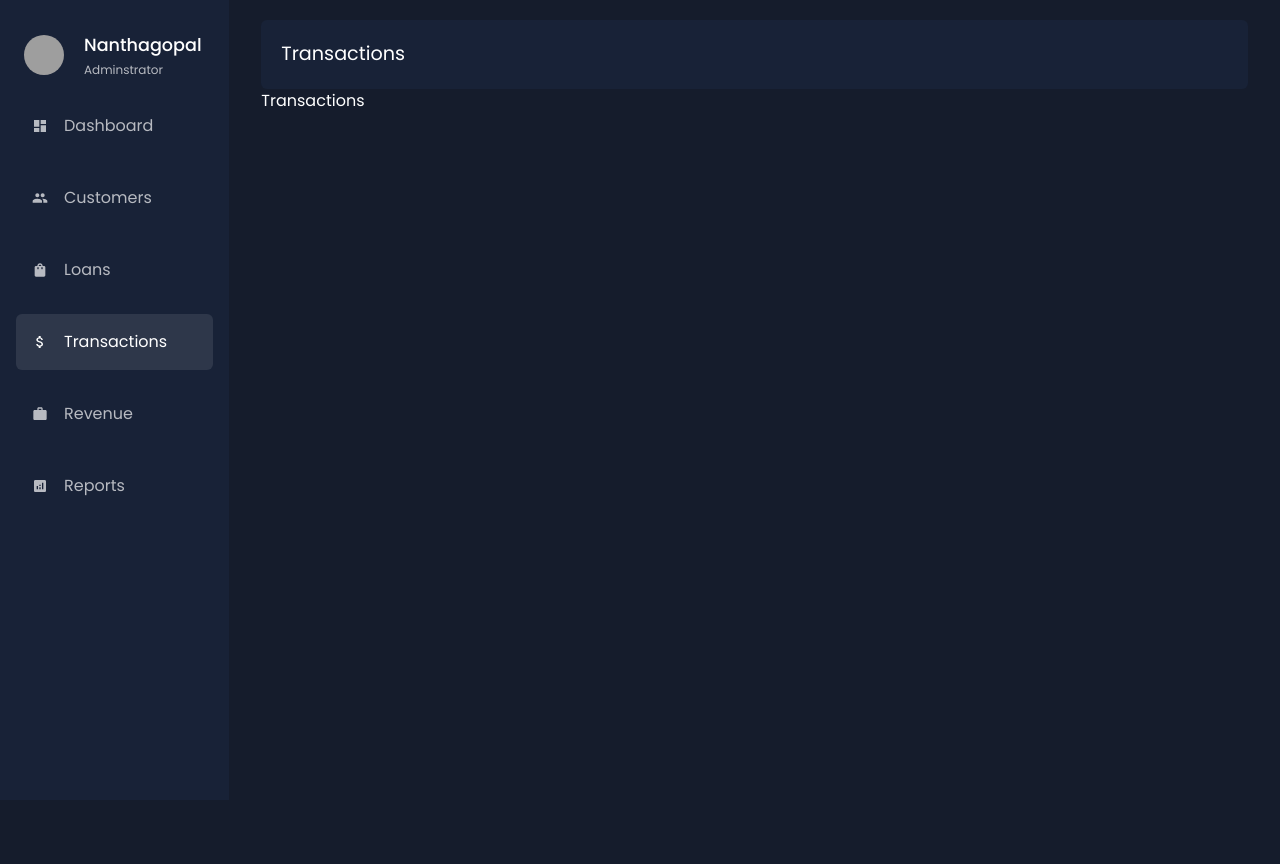
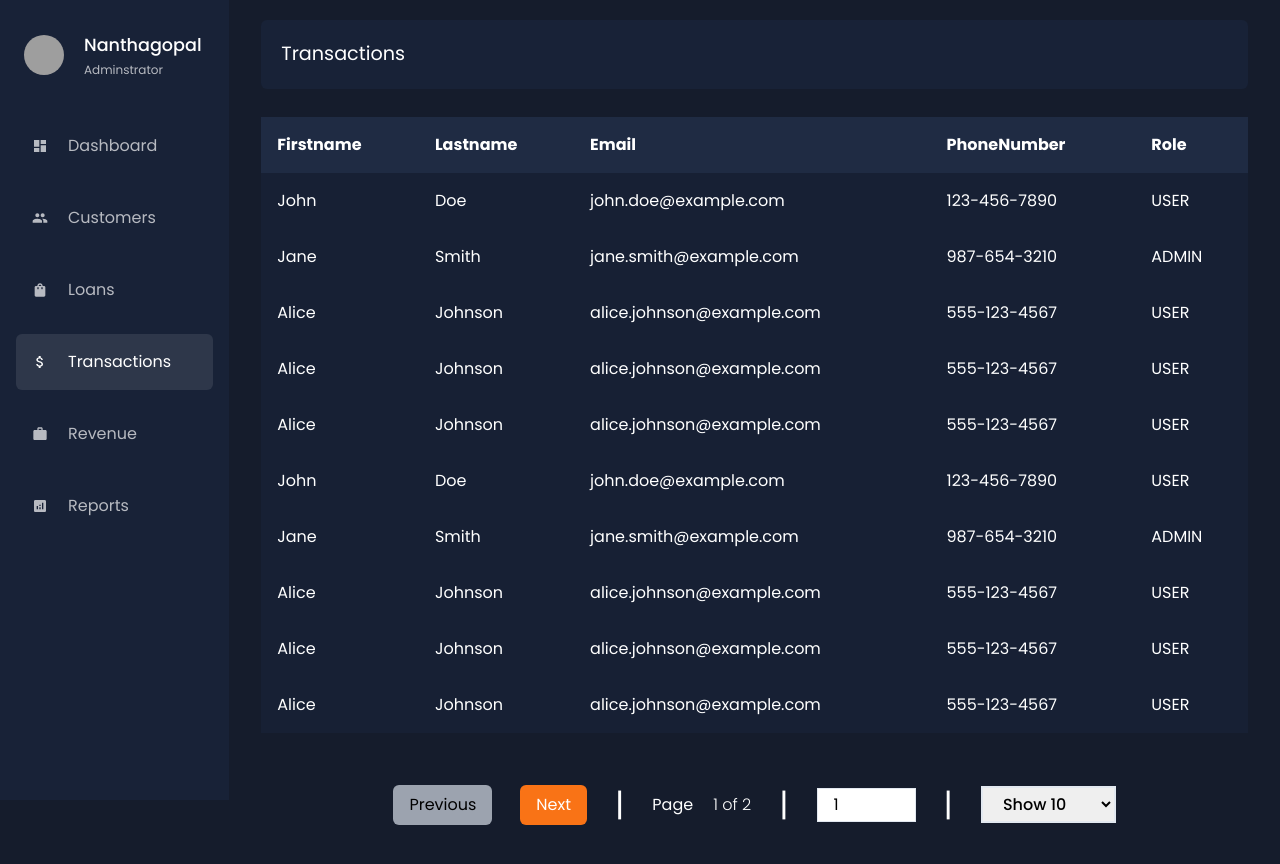
Before and after one commit to college-teams/SMFinance, a Next.js app in the folder frontend/: page /dashboard/transactions in a window 1280 px wide. Shown: the top 864 px of the page. Before the commit the page ends 800 px from the top, so only its background shows below. Built offline with nearby package versions, Linux system fonts and the light colour scheme; grey boxes are pictures that could not be loaded.

Commit message:
Added dashboard UI code and transcation page code

```diff
--- a/frontend/src/app/dashboard/layout.tsx
+++ b/frontend/src/app/dashboard/layout.tsx
@@ -6,11 +6,12 @@ import React from "react";
 const DashboardLayout = ({ children }: { children: React.ReactNode }) => {
   return (
     <React.Fragment>
-      <div className="flex">
-        <div className="flex-[1] bg-secondaryBg py-3 px-4 sticky top-[0px] h-screen">
-          <Sidebar />
-        </div>
-        <div className="relative xl:flex-[5] lg:flex-[4] py-5 px-8 overflow-x-hidden">
+      <div className="relative flex transition-all">
+          <div className="hidden sm:block w-[85px] hover:w-[45%] fixed z-50 md:sticky md:w-full md:block md:flex-[1] bg-secondaryBg py-3 px-4 top-[0px] h-screen transition-all shadow hover:shadow-blue-400 md:shadow-none">
+            <Sidebar />
+          </div>
+
+        <div className="relative xl:flex-[5] flex-[4] py-5 px-8 overflow-x-hidden mt-14 sm:mt-0 sm:ml-[85px]  md:ml-0">
           <Navbar />
           <div>{children}</div>
         </div>
--- a/frontend/src/app/dashboard/transactions/page.tsx
+++ b/frontend/src/app/dashboard/transactions/page.tsx
@@ -1,5 +1,194 @@
+"use client";
+
+import Table from "@/components/Table";
+import { UserDetails } from "@/components/latestTransactions";
+import { useMemo } from "react";
+import { Column } from "react-table";
+
 const Transactions = () => {
-  return <div>Transactions</div>;
+  const columns = useMemo<Column<UserDetails>[]>(
+    () => [
+      {
+        Header: "Firstname",
+        accessor: "firstName",
+      },
+      { Header: "Lastname", accessor: "lastName" },
+      { Header: "Email", accessor: "email" },
+      { Header: "PhoneNumber", accessor: "phoneNumber" },
+      { Header: "Role", accessor: "role" },
+    ],
+    []
+  );
+
+  const dummyUserDetails: UserDetails[] = [
+    {
+      id: 1,
+      firstName: "John",
+      lastName: "Doe",
+      email: "john.doe@example.com",
+      phoneNumber: "123-456-7890",
+      role: "USER",
+    },
+    {
+      id: 2,
+      firstName: "Jane",
+      lastName: "Smith",
+      email: "jane.smith@example.com",
+      phoneNumber: "987-654-3210",
+      role: "ADMIN",
+    },
+    {
+      id: 7,
+      firstName: "Alice",
+      lastName: "Johnson",
+      email: "alice.johnson@example.com",
+      phoneNumber: "555-123-4567",
+      role: "USER",
+    },
+    {
+      id: 7,
+      firstName: "Alice",
+      lastName: "Johnson",
+      email: "alice.johnson@example.com",
+      phoneNumber: "555-123-4567",
+      role: "USER",
+    },
+    {
+      id: 7,
+      firstName: "Alice",
+      lastName: "Johnson",
+      email: "alice.johnson@example.com",
+      phoneNumber: "555-123-4567",
+      role: "USER",
+    },
+    {
+      id: 1,
+      firstName: "John",
+      lastName: "Doe",
+      email: "john.doe@example.com",
+      phoneNumber: "123-456-7890",
+      role: "USER",
+    },
+    {
+      id: 2,
+      firstName: "Jane",
+      lastName: "Smith",
+      email: "jane.smith@example.com",
+      phoneNumber: "987-654-3210",
+      role: "ADMIN",
+    },
+    {
+      id: 7,
+      firstName: "Alice",
+      lastName: "Johnson",
+      email: "alice.johnson@example.com",
+      phoneNumber: "555-123-4567",
+      role: "USER",
+    },
+    {
+      id: 7,
+      firstName: "Alice",
+      lastName: "Johnson",
+      email: "alice.johnson@example.com",
+      phoneNumber: "555-123-4567",
+      role: "USER",
+    },
+    {
+      id: 7,
+      firstName: "Alice",
+      lastName: "Johnson",
+      email: "alice.johnson@example.com",
+      phoneNumber: "555-123-4567",
+      role: "USER",
+    },
+    {
+      id: 1,
+      firstName: "John",
+      lastName: "Doe",
+      email: "john.doe@example.com",
+      phoneNumber: "123-456-7890",
+      role: "USER",
+    },
+    {
+      id: 2,
+      firstName: "Jane",
+      lastName: "Smith",
+      email: "jane.smith@example.com",
+      phoneNumber: "987-654-3210",
+      role: "ADMIN",
+    },
+    {
+      id: 7,
+      firstName: "Alice",
+      lastName: "Johnson",
+      email: "alice.johnson@example.com",
+      phoneNumber: "555-123-4567",
+      role: "USER",
+    },
+    {
+      id: 7,
+      firstName: "Alice",
+      lastName: "Johnson",
+      email: "alice.johnson@example.com",
+      phoneNumber: "555-123-4567",
+      role: "USER",
+    },
+    {
+      id: 7,
+      firstName: "Alice",
+      lastName: "Johnson",
+      email: "alice.johnson@example.com",
+      phoneNumber: "555-123-4567",
+      role: "USER",
+    },
+    {
+      id: 1,
+      firstName: "John",
+      lastName: "Doe",
+      email: "john.doe@example.com",
+      phoneNumber: "123-456-7890",
+      role: "USER",
+    },
+    {
+      id: 2,
+      firstName: "Jane",
+      lastName: "Smith",
+      email: "jane.smith@example.com",
+      phoneNumber: "987-654-3210",
+      role: "ADMIN",
+    },
+    {
+      id: 7,
+      firstName: "Alice",
+      lastName: "Johnson",
+      email: "alice.johnson@example.com",
+      phoneNumber: "555-123-4567",
+      role: "USER",
+    },
+    {
+      id: 7,
+      firstName: "Alice",
+      lastName: "Johnson",
+      email: "alice.johnson@example.com",
+      phoneNumber: "555-123-4567",
+      role: "USER",
+    },
+    {
+      id: 7,
+      firstName: "Alice",
+      lastName: "Johnson",
+      email: "alice.johnson@example.com",
+      phoneNumber: "555-123-4567",
+      role: "USER",
+    },
+  ];
+  return (
+    <div>
+      <div className="relative mt-7 max-w-full overflow-x-auto">
+        <Table data={dummyUserDetails} columns={columns} loading={false} showPagination={true} />
+      </div>
+    </div>
+  );
 };
 
 export default Transactions;
--- a/frontend/src/app/globals.css
+++ b/frontend/src/app/globals.css
@@ -1,7 +1,6 @@
 @tailwind base;
 @tailwind components;
 @tailwind utilities;
-
 
 @layer base {
   :root {
@@ -137,14 +136,12 @@ thead {
     padding-right: 0.5rem;
   }
 
-
   td:first-child {
-    padding-top: 2rem
+    padding-top: 2rem;
   }
 
-
   td:last-child {
-    padding-bottom: 2rem
+    padding-bottom: 2rem;
   }
 
   thead {
@@ -155,3 +152,7 @@ thead {
     background: hsla(219, 32%, 37%, 0.2);
   }
 }
+
+.table_btn {
+  @apply relative text-white px-4 py-2 rounded-md capitalize bg-orange-500 text-[1rem] cursor-pointer hover:bg-orange-600 disabled:bg-gray-400 disabled:text-black  disabled:cursor-not-allowed;
+}
--- a/frontend/src/components/Table/index.tsx
+++ b/frontend/src/components/Table/index.tsx
@@ -11,18 +11,19 @@ import {
   IoMdArrowDropup,
   IoMdArrowBack,
 } from "react-icons/io";
-import { MdOutlineArrowForward } from "react-icons/md";
 
 interface TableProps<T extends object> {
   data: T[];
   columns: Column<T>[];
   loading?: boolean;
+  showPagination?: boolean;
 }
 
 const Table = <T extends object>({
   data,
   columns,
   loading,
+  showPagination,
 }: TableProps<T>): JSX.Element => {
   const tableData = useMemo(() => data, [data]);
 
@@ -31,12 +32,11 @@ const Table = <T extends object>({
     getTableBodyProps,
     headerGroups,
     page,
-    // nextPage,
+    nextPage,
     gotoPage,
     setPageSize,
-    pageCount,
     pageOptions,
-    // previousPage,
+    previousPage,
     canNextPage,
     canPreviousPage,
     prepareRow,
@@ -123,19 +123,82 @@ const Table = <T extends object>({
 
         {loading && (
           <div className="relative w-full pt-8 flex items-center justify-center">
-            {/* <Loader /> */}
+            {/* <Loader /> TODO: Loader */}
             <span>Loader..</span>
           </div>
         )}
 
         {!loading && data?.length == 0 && (
           <div className="relative w-full py-4 flex items-center justify-center text-[1.1rem]  border border-t-0 border-gray-600">
+            {/* Add dynamic and  */}
             No data to show
           </div>
         )}
       </div>
 
       {/* PAGINATION */}
+
+      {showPagination && (
+        <div className="relative flex flex-wrap  items-center gap-7 justify-center py-7 px-7">
+          {data.length > 0 && (
+            <>
+              <button
+                className="table_btn"
+                onClick={() => previousPage()}
+                disabled={!canPreviousPage}
+              >
+                previous
+              </button>
+
+              <button
+                className="table_btn"
+                onClick={() => nextPage()}
+                disabled={!canNextPage}
+              >
+                Next
+              </button>
+
+              <span className="relative text-[2rem]">{"|"}</span>
+            </>
+          )}
+
+          <div>
+            <span className="relative mr-5 ">Page</span>
+            <strong className="relative font-light">
+              {pageIndex + 1} of {pageOptions.length}
+            </strong>
+          </div>
+
+          <span className="relative text-[2rem]">{"|"}</span>
+
+          <div>
+            <input
+              type={"number"}
+              min={1}
+              max={pageOptions.length}
+              defaultValue={pageIndex + 1}
+              onBlur={onPageBlur}
+              onChange={onPageChange}
+              className="relative px-4 py-1 text-black border"
+            />
+          </div>
+          <span className="relative text-[2rem]">{"|"}</span>
+
+          <div>
+            <select
+              className="relative px-4 py-1 font-medium border-2 text-black"
+              value={pageSize}
+              onChange={(e) => setPageSize(Number(e.target.value))}
+            >
+              {[5, 10, 20, 50, 100, 200, 500].map((e: number) => (
+                <option className="relative border-b-2" key={e} value={e}>
+                  Show {e}
+                </option>
+              ))}
+            </select>
+          </div>
+        </div>
+      )}
     </div>
   );
 };
--- a/frontend/src/components/navbar/index.tsx
+++ b/frontend/src/components/navbar/index.tsx
@@ -1,16 +1,69 @@
-"use client"
+"use client";
 
 import { usePathname } from "next/navigation";
+import { Fragment, useEffect, useState } from "react";
+import { IoMenuOutline } from "react-icons/io5";
+import { IoMdClose } from "react-icons/io";
+
+import Sidebar from "../sidebar";
 
 const Navbar = () => {
   const pathname = usePathname();
-
+  const [openMenuItems, setOpenMenuItems] = useState(false);
   const pageName = pathname.split("/").pop();
 
-  return <div className="relative bg-secondaryBg py-5 rounded-md px-5">
-    <span className="relative capitalize text-[1.2rem]">{pageName}</span>
-    <div></div>
-  </div>;
+  const handleResize = () => {
+    if (window.innerWidth > 500) {
+      setOpenMenuItems(false);
+    }
+  };
+
+  useEffect(() => {
+    window.addEventListener("resize", handleResize);
+
+    return () => {
+      window.removeEventListener("resize", handleResize);
+    };
+  }, []);
+
+  return (
+    <Fragment>
+      <div className="fixed top-5 sm:mt-0 sm:mx-0 sm:relative sm:top-0 bg-secondaryBg py-5 sm:rounded-md px-5 -mt-5 -mx-8  z-40 w-full  flex items-center justify-between ">
+        <span className="relative capitalize sm:block hidden text-[1.2rem]">
+          {pageName}
+        </span>
+
+        <span className="sm:hidden">
+          {!openMenuItems ? (
+            <IoMenuOutline
+              onClick={() => setOpenMenuItems((pre) => !pre)}
+              className={"cursor-pointer"}
+              size={28}
+            />
+          ) : (
+            <IoMdClose
+              onClick={() => setOpenMenuItems((pre) => !pre)}
+              className={"cursor-pointer"}
+              size={28}
+            />
+          )}
+        </span>
+        <div>{/* Add dropdown functionality */}</div>
+      </div>
+
+      {openMenuItems && (
+        <Fragment>
+          <div
+            className="-mt-[11px] w-[65%] fixed z-40 bg-secondaryBg py-3 px-4 left-0  h-screen transition-all"
+            onClick={() => setOpenMenuItems(false)}
+          >
+            <Sidebar />
+          </div>
+          <div className=" bg-black/40 w-screen h-screen z-30 fixed" />
+        </Fragment>
+      )}
+    </Fragment>
+  );
 };
 
 export default Navbar;
--- a/frontend/src/components/sidebar/index.tsx
+++ b/frontend/src/components/sidebar/index.tsx
@@ -10,7 +10,6 @@ import {
   MdAnalytics,
   MdPeople,
 } from "react-icons/md";
-import { IoMdMenu } from "react-icons/io";
 
 import { Avatar, AvatarFallback, AvatarImage } from "../ui/avatar";
 
@@ -51,7 +50,8 @@ const Sidebar = () => {
   const pathname = usePathname();
 
   return (
-    <div className="">
+    <div className="overflow-x-hidden">
+      <div className="relative">
         <div className="relative flex gap-5 items-center my-5 pl-2">
           <div className="relative h-[60] w-[60]">
             <Avatar>
@@ -62,30 +62,33 @@ const Sidebar = () => {
             </Avatar>
           </div>
 
-        <div className="relative flex flex-col gap-y-1">
+          <div className="relative flex-col gap-y-1 flex">
             <span className="relative text-[1.1rem] font-medium">
               Nanthagopal
             </span>
-          <span className="relative text-xs text-lightWhite">Adminstrator</span>
+            <span className="relative text-xs text-lightWhite">
+              Adminstrator
+            </span>
           </div>
         </div>
-      <ul>
+        <ul className="relative mt-10">
           {sideBarItems.map((item) => {
             return (
               <Link
                 href={item.path}
                 key={item.title}
-              className={`flex gap-x-4 items-center mb-4 hover:bg-hoverSecondaryBg py-4 px-4 rounded-md text-lightWhite hover:text-white transition-all ${
+                className={`flex gap-x-6 md:gap-x-5  items-center mb-4 hover:bg-hoverSecondaryBg py-4 px-4 rounded-md text-lightWhite hover:text-white transition-all ${
                   pathname === item.path && "text-white bg-hoverSecondaryBg"
                 } `}
               >
                 <span>{item.icon}</span>
-              <span className="relative">{item.title}</span>
+                <span className="relative ">{item.title}</span>
               </Link>
             );
           })}
         </ul>
       </div>
+    </div>
   );
 };
 
```
Also changed, not shown: frontend/src/components/latestTransactions/index.tsx (+5 -18 lines). Lines whose indentation alone changed are shown as unchanged.
